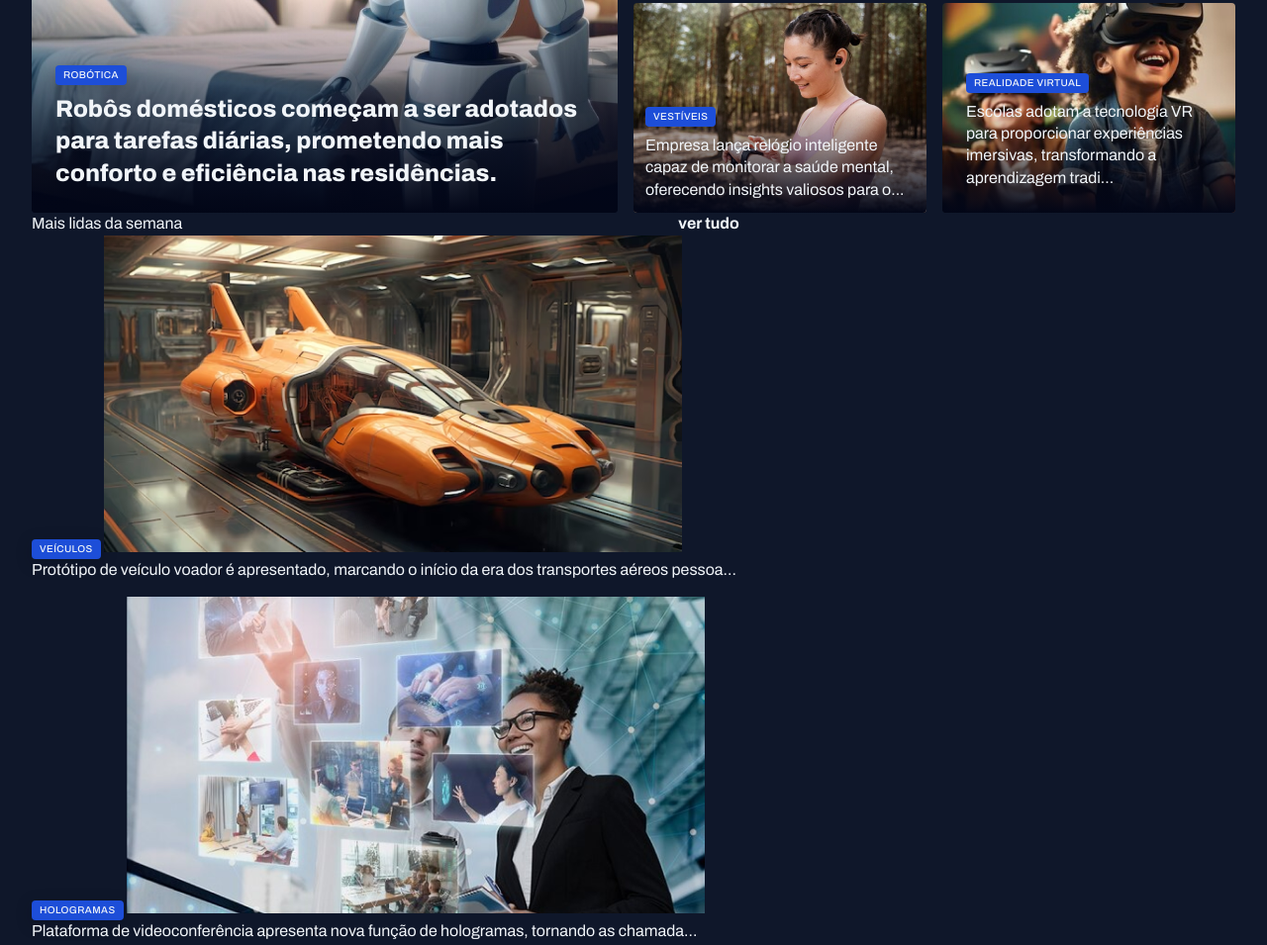
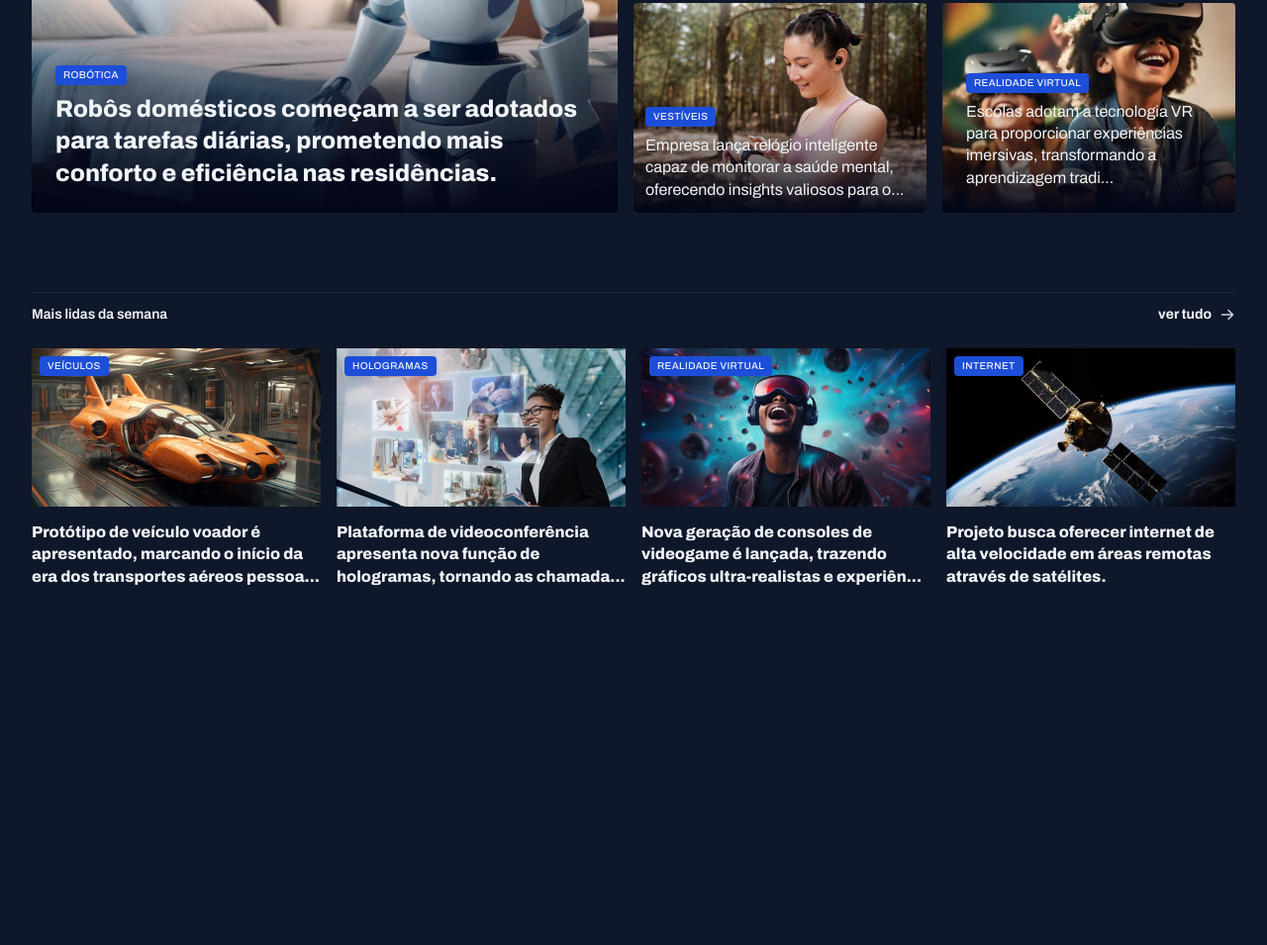
Before and after one commit to danillolandim/EXPLORER, a plain HTML site: page portal-Noticias/index.html in a window 1280 px wide. Shown: the part 434-1389 px from the top of the page at 99% size. After the commit the page ends 1028 px from the top, so only its background shows below. Drawn offline with Linux system fonts and the light colour scheme.

Commit message:
aplicando estilos na seção mais lidas da semana

```diff
--- a/portal-Noticias/styles/global.css
+++ b/portal-Noticias/styles/global.css
@@ -56,6 +56,7 @@ img{
 
 main{
     margin-top: 40px;
+    gap: 80px;
 }
 
 .content-tag{
--- a/portal-Noticias/styles/sections.css
+++ b/portal-Noticias/styles/sections.css
@@ -1,3 +1,24 @@
+section header{
+    border-top: 1px solid var(--stroke-color);
+    padding-block: 12px 24px;
+    font: var(--text-span);
+
+    a{
+        justify-self: end;
+        align-items: center;
+        gap: 8px;
+        span{
+            background-image: url(../assets/icons/ArrowRight.svg);
+            width: 16px;
+            height: 16px;
+        }
+        &:hover{
+            background-image: url(../assets/icons/ArrowRightHover.svg) ;
+        }
+    }
+
+}
+
 #featured{
     img{
         height: 100%;
@@ -33,3 +54,29 @@
         }
     }
 }
+
+#weekly{
+
+
+    &>div{
+        grid-template-columns: repeat(4, 292px);
+    }
+    img{
+        height: 160px;
+
+    }
+    figure{
+        position: relative;
+
+        .content-tag{
+            position:absolute;
+            top: 8px;
+            left: 8px;
+        }
+
+        p{
+            margin-top: 8px;
+            font-weight: 800;
+        }
+    }
+}
```
